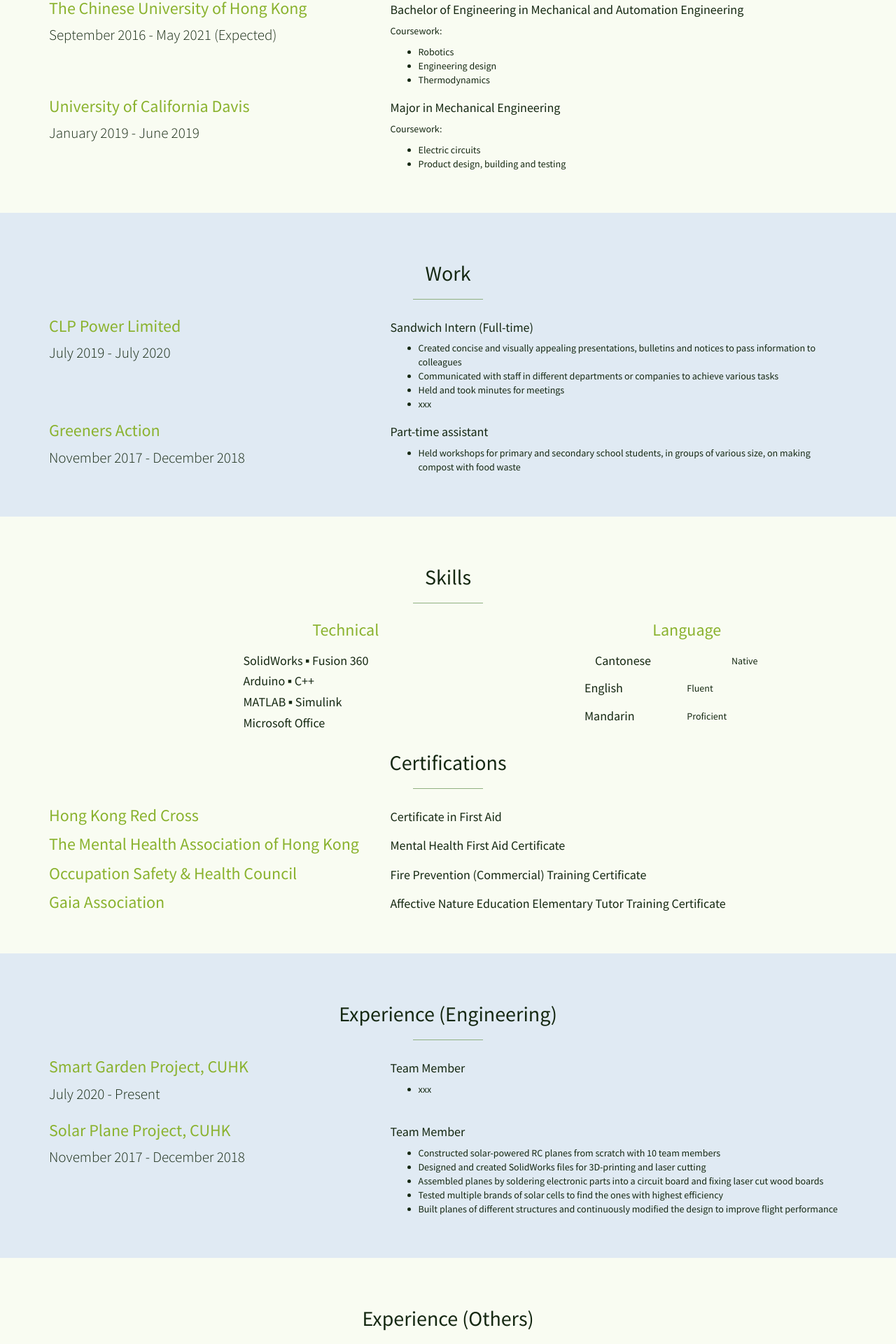
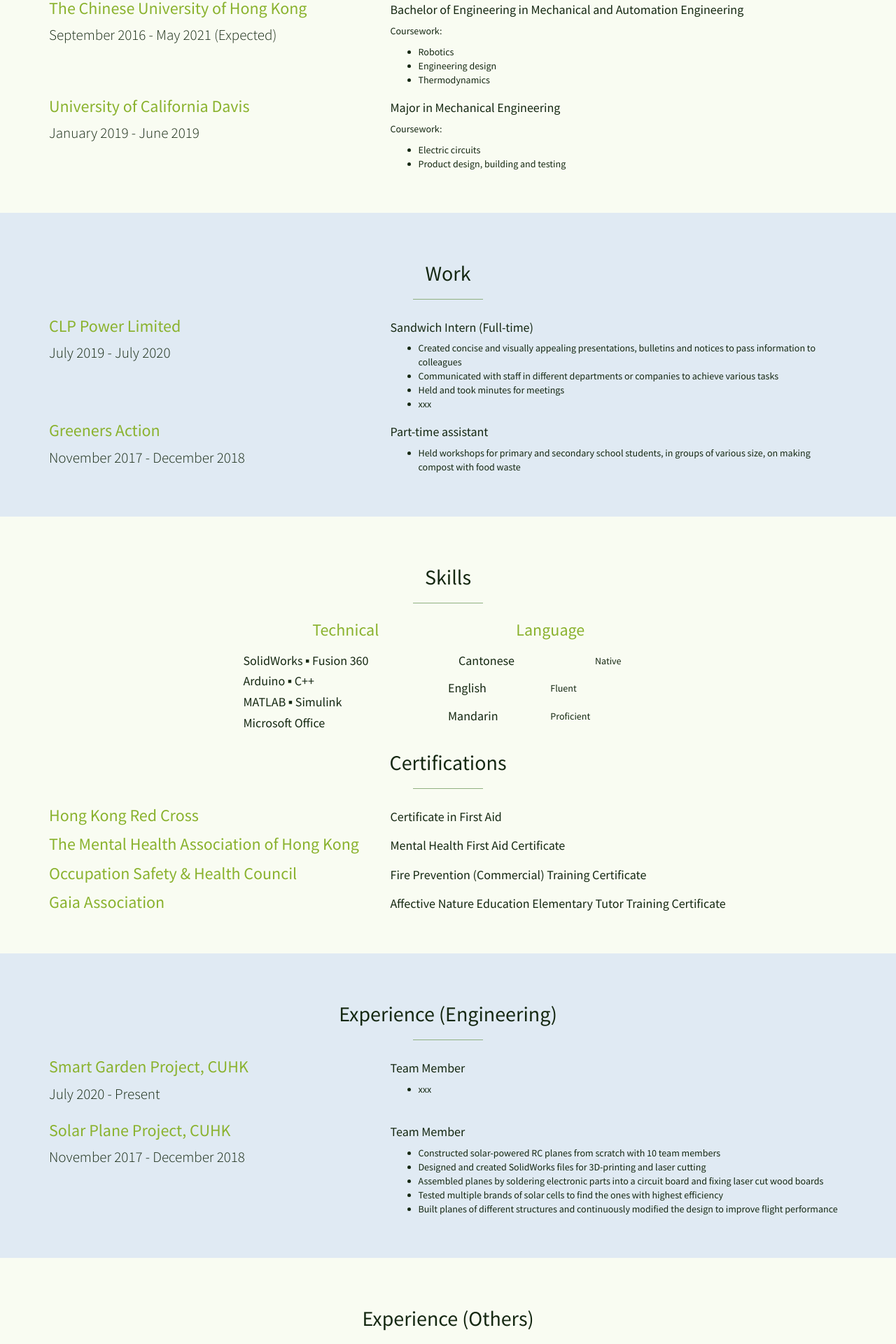
Before and after one commit to leelacceber/stylish-portfolio-jekyll-master, a Jekyll site: the page built from index.html, in a window 1280 px wide. Shown: the part 1050-2970 px from the top of the page at 70% size. Built offline with Jekyll 4.4.1, drawn with Linux system fonts in a browser that asks for light colours.

Commit message:
Update skills.html

```diff
--- a/_includes/skills.html
+++ b/_includes/skills.html
@@ -17,7 +17,7 @@
             <h4>Microsoft Office</h4>
         </div>
       </div>
-      <div class="col-sm-3 col-sm-offset-2 text-center">
+      <div class="col-sm-3 text-center">
         <h3>Language</h3>
         <div class="row">
           <div class="col-xs-8 text-left">
```
